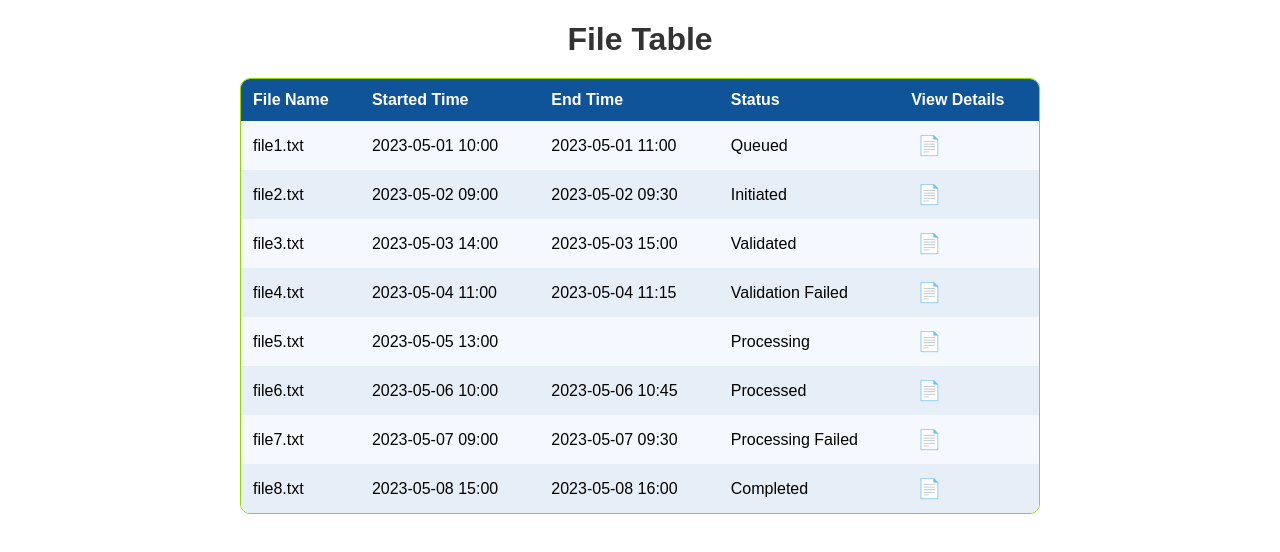
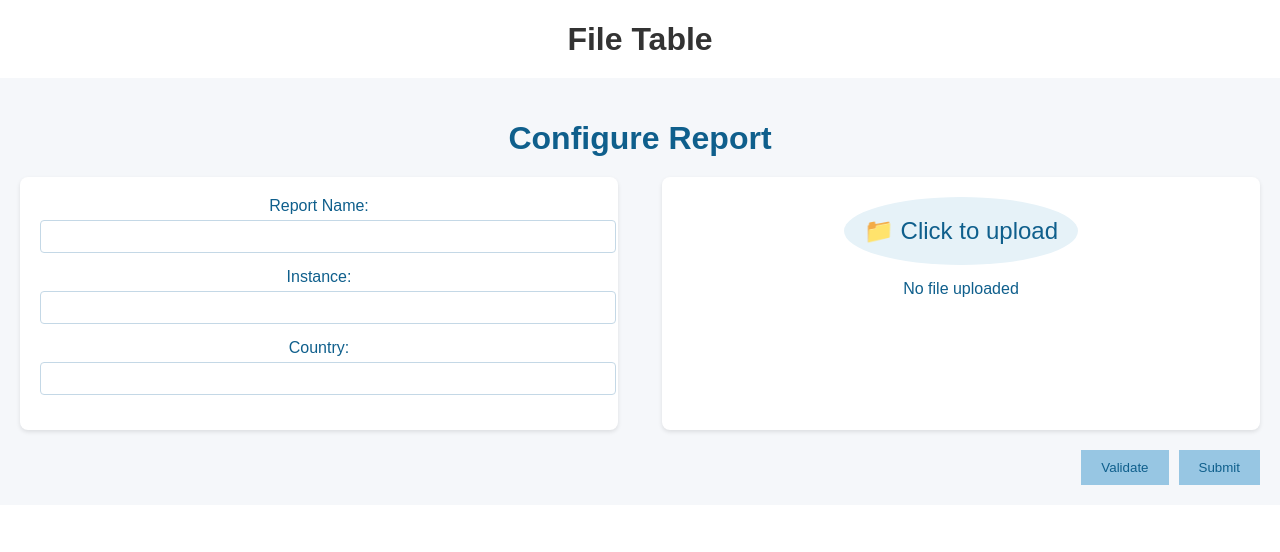
Before and after one commit to rydv/stats-screen, a React (Create React App) app: page / in a window 1280 px wide. Shown: the top 552 px of the page. Built offline with nearby package versions, Linux system fonts and the light colour scheme.

Commit message:
configure report layout

```diff
--- a/src/App.tsx
+++ b/src/App.tsx
@@ -1,12 +1,14 @@
 import React from 'react';
 import './App.css';
 import FileTable from './components/FileTable/FileTable';
+import ConfigureReport from './components/ConfigureReport/ConfigureReport';
 
 function App() {
   return (
     <div className="App">
       <h1>File Table</h1>
-      <FileTable />
+      {/* <FileTable /> */}
+      <ConfigureReport />
     </div>
   );
 }
--- /dev/null
+++ b/src/components/ConfigureReport/ConfigureReport.css
@@ -0,0 +1,35 @@
+.configure-report {
+    background-color: #f5f7fa;
+    padding: 20px;
+    font-family: Arial, sans-serif;
+  }
+
+  .configure-report h1 {
+    color: #0f5f8c;
+    margin-bottom: 20px;
+  }
+
+  .main-content {
+    display: flex;
+    justify-content: space-between;
+    margin-bottom: 20px;
+  }
+
+  .actions {
+    display: flex;
+    justify-content: flex-end;
+  }
+
+  .actions button {
+    background-color: #97c6e3;
+    color: #0f5f8c;
+    border: none;
+    padding: 10px 20px;
+    margin-left: 10px;
+    cursor: pointer;
+    transition: background-color 0.3s;
+  }
+
+  .actions button:hover {
+    background-color: #7ab2d3;
+  }
--- /dev/null
+++ b/src/components/ConfigureReport/ConfigureReport.tsx
@@ -0,0 +1,62 @@
+import React, { Component } from 'react';
+import FeaturesForm from './FeaturesForm';
+import UploadCard from './UploadCard';
+import './ConfigureReport.css';
+
+interface ConfigureReportState {
+  reportName: string;
+  instance: string;
+  country: string;
+  uploadedFile: string | null;
+}
+
+class ConfigureReport extends Component<{}, ConfigureReportState> {
+  state: ConfigureReportState = {
+    reportName: '',
+    instance: '',
+    country: '',
+    uploadedFile: null,
+  };
+
+  handleFeatureChange = (name: string, value: string) => {
+    this.setState({ [name]: value } as Pick<ConfigureReportState, keyof ConfigureReportState>);
+  };
+
+  handleFileUpload = (fileName: string) => {
+    this.setState({ uploadedFile: fileName });
+  };
+
+  handleValidate = () => {
+    console.log('Validating...');
+  };
+
+  handleSubmit = () => {
+    console.log('Submitting...');
+  };
+
+  render() {
+    return (
+      <div className="configure-report">
+        <h1>Configure Report</h1>
+        <div className="main-content" style={{ display: 'flex', flexDirection: 'row' }}>
+          <FeaturesForm
+            reportName={this.state.reportName}
+            instance={this.state.instance}
+            country={this.state.country}
+            onChange={this.handleFeatureChange}
+          />
+          <UploadCard
+            uploadedFile={this.state.uploadedFile}
+            onFileUpload={this.handleFileUpload}
+          />
+        </div>
+        <div className="actions">
+          <button onClick={this.handleValidate}>Validate</button>
+          <button onClick={this.handleSubmit}>Submit</button>
+        </div>
+      </div>
+    );
+  }
+}
+
+export default ConfigureReport;
--- /dev/null
+++ b/src/components/ConfigureReport/FeaturesForm.css
@@ -0,0 +1,29 @@
+.features-form {
+    background-color: #ffffff;
+    padding: 20px;
+    border-radius: 8px;
+    box-shadow: 0 2px 4px rgba(0, 0, 0, 0.1);
+    width: 45%;
+  }
+
+  .features-form div {
+    margin-bottom: 15px;
+  }
+
+  .features-form label {
+    display: block;
+    margin-bottom: 5px;
+    color: #0f5f8c;
+  }
+
+  .features-form input {
+    width: 100%;
+    padding: 8px;
+    border: 1px solid #c4d8e6;
+    border-radius: 4px;
+  }
+
+  .features-form input:focus {
+    outline: none;
+    border-color: #7ab2d3;
+  }
--- /dev/null
+++ b/src/components/ConfigureReport/FeaturesForm.tsx
@@ -0,0 +1,57 @@
+import React, { Component } from 'react';
+import "./FeaturesForm.css";
+
+interface FeaturesFormProps {
+  reportName: string;
+  instance: string;
+  country: string;
+  onChange: (name: string, value: string) => void;
+}
+
+class FeaturesForm extends Component<FeaturesFormProps> {
+  handleInputChange = (event: React.ChangeEvent<HTMLInputElement>) => {
+    const { name, value } = event.target;
+    this.props.onChange(name, value);
+  };
+
+  render() {
+    const { reportName, instance, country } = this.props;
+
+    return (
+      <form className="features-form">
+        <div>
+          <label htmlFor="reportName">Report Name:</label>
+          <input
+            type="text"
+            id="reportName"
+            name="reportName"
+            value={reportName}
+            onChange={this.handleInputChange}
+          />
+        </div>
+        <div>
+          <label htmlFor="instance">Instance:</label>
+          <input
+            type="text"
+            id="instance"
+            name="instance"
+            value={instance}
+            onChange={this.handleInputChange}
+          />
+        </div>
+        <div>
+          <label htmlFor="country">Country:</label>
+          <input
+            type="text"
+            id="country"
+            name="country"
+            value={country}
+            onChange={this.handleInputChange}
+          />
+        </div>
+      </form>
+    );
+  }
+}
+
+export default FeaturesForm;
--- /dev/null
+++ b/src/components/ConfigureReport/UploadCard.css
@@ -0,0 +1,33 @@
+.upload-card {
+    background-color: #ffffff;
+    padding: 20px;
+    border-radius: 8px;
+    box-shadow: 0 2px 4px rgba(0, 0, 0, 0.1);
+    width: 45%;
+    display: flex;
+    flex-direction: column;
+    align-items: center;
+  }
+
+  .upload-icon {
+    background-color: #e6f2f8;
+    color: #0f5f8c;
+    padding: 20px;
+    border-radius: 50%;
+    cursor: pointer;
+    font-size: 24px;
+    margin-bottom: 15px;
+  }
+
+  .file-name {
+    color: #0f5f8c;
+    margin-bottom: 15px;
+  }
+
+  .progress-bar svg {
+    transform: rotate(-90deg);
+  }
+
+  .progress-bar circle {
+    transition: stroke-dashoffset 0.3s;
+  }
--- /dev/null
+++ b/src/components/ConfigureReport/UploadCard.tsx
@@ -0,0 +1,53 @@
+import React, { Component } from 'react';
+import "./UploadCard.css";
+
+interface UploadCardProps {
+  uploadedFile: string | null;
+  onFileUpload: (fileName: string) => void;
+}
+
+class UploadCard extends Component<UploadCardProps> {
+  handleFileChange = (event: React.ChangeEvent<HTMLInputElement>) => {
+    const file = event.target.files?.[0];
+    if (file) {
+      this.props.onFileUpload(file.name);
+    }
+  };
+
+  render() {
+    const { uploadedFile } = this.props;
+
+    return (
+      <div className="upload-card">
+        <div className="upload-icon" onClick={() => document.getElementById('fileInput')?.click()}>
+          📁 Click to upload
+        </div>
+        <input
+          type="file"
+          id="fileInput"
+          style={{ display: 'none' }}
+          onChange={this.handleFileChange}
+        />
+        <div className="file-name">{uploadedFile || 'No file uploaded'}</div>
+        <div className="progress-bar">
+          {uploadedFile && (
+            <svg width="50" height="50" viewBox="0 0 50 50">
+              <circle
+                cx="25"
+                cy="25"
+                r="20"
+                fill="none"
+                stroke="#4CAF50"
+                strokeWidth="5"
+                strokeDasharray="125.6"
+                strokeDashoffset="0"
+              />
+            </svg>
+          )}
+        </div>
+      </div>
+    );
+  }
+}
+
+export default UploadCard;
```
